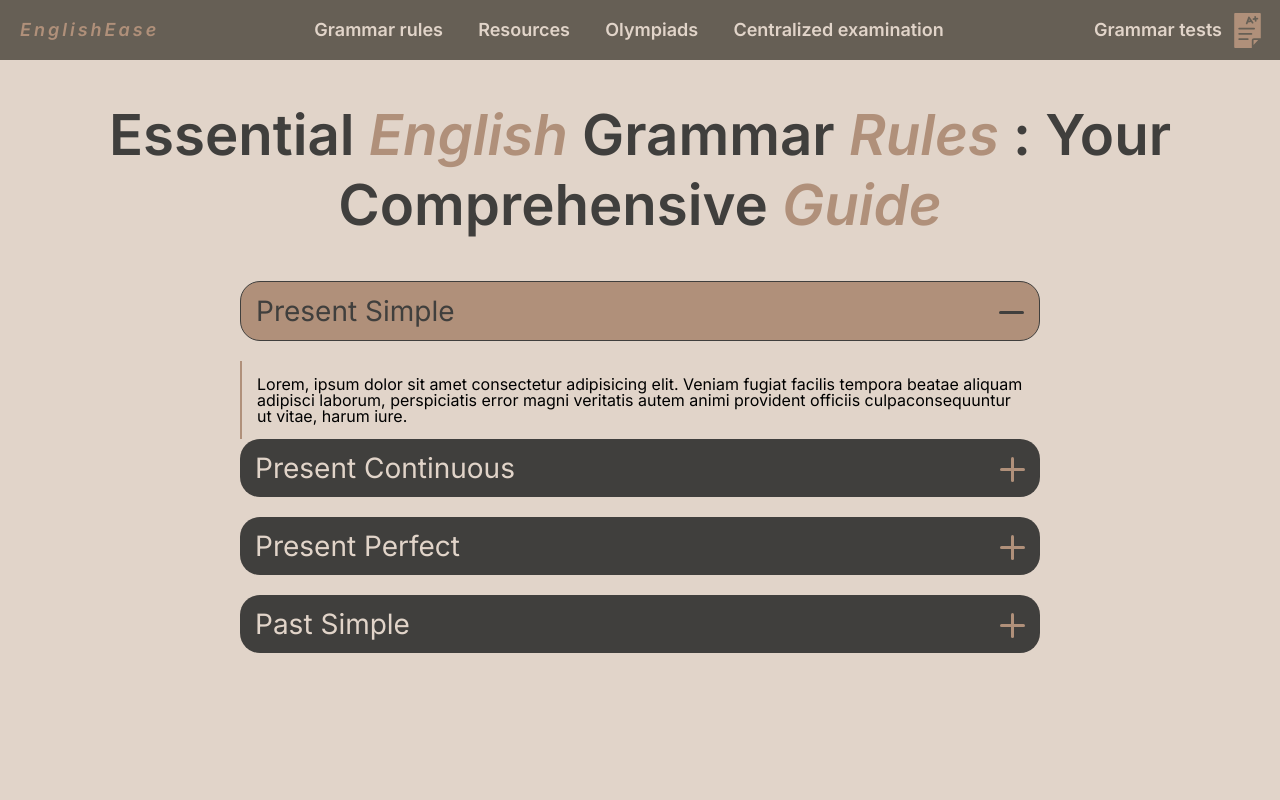
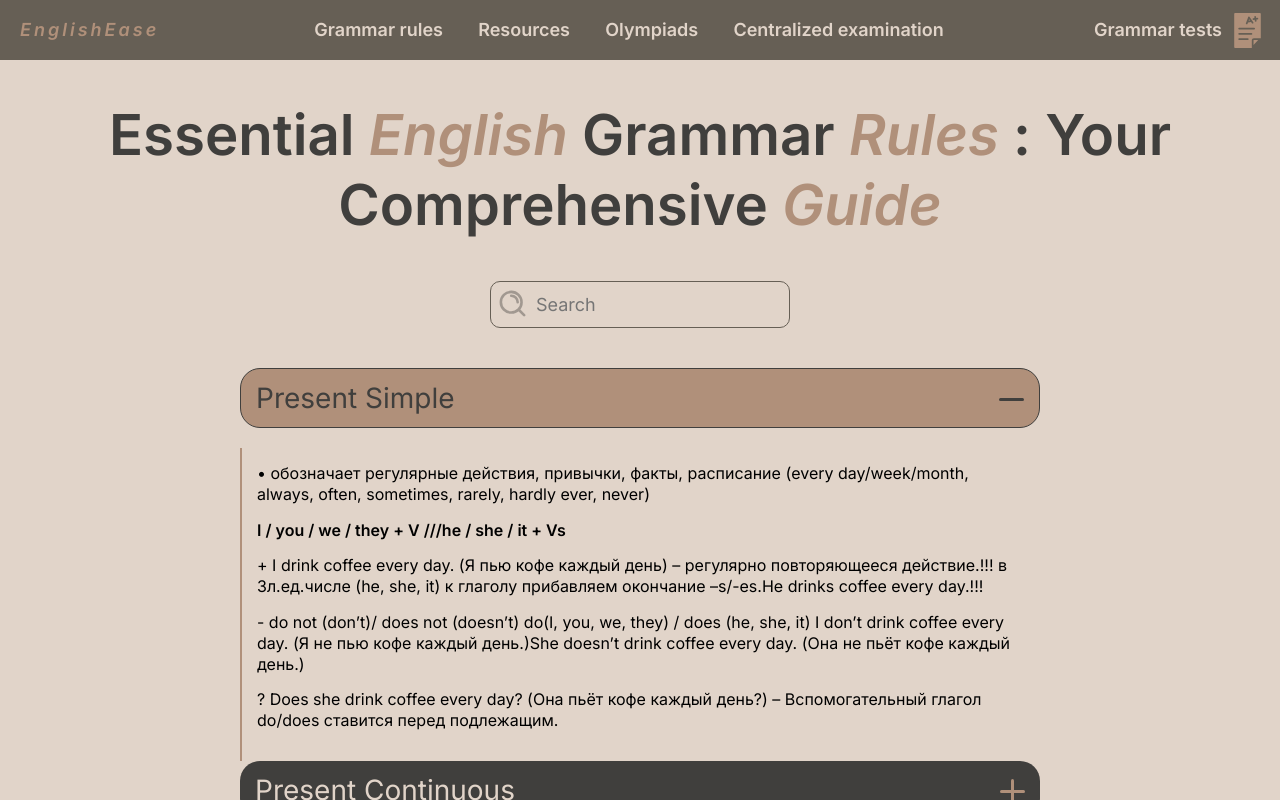
Before and after one commit to Anatoli-Paliukhovich/english-app, a React (Vite) app: page /rules in a window 1280 px wide. Both pictures are taken after a click on the element "Present Simple". Shown: the top 800 px of the page. Built offline with nearby package versions, Linux system fonts and the light colour scheme.

Commit message:
feat: add search to rules page, add container to slider

```diff
--- a/src/components/UI/accordion/Accordion.tsx
+++ b/src/components/UI/accordion/Accordion.tsx
@@ -2,17 +2,34 @@ import styles from "./accordion.module.scss";
 import AccordionItem from "./AccordionItem";
 import { useAppSelector, useAppDispatch } from "../../../hooks";
 import { setChosen } from "../../../features/accordion/accordionSlice";
+import { useRef } from "react";
+import Search from "../search/Search";
+import { useEffect } from "react";
+import { useLocation } from "react-router-dom";
 export default function Accordion() {
   const { data, isChosen } = useAppSelector((state) => state.accordion);
+  const { searchQuery, value } = useAppSelector((state) => state.search);
   const dispatch = useAppDispatch();
+  const location = useLocation();
+  const inputRef = useRef<HTMLInputElement>(null);
+  const filteredData = data.filter((rule) => {
+    return rule.title.toLowerCase().includes(searchQuery.toLowerCase());
+  });
 
   const handleToggle = (index: string): void => {
     dispatch(setChosen(index));
   };
+  useEffect(() => {
+    dispatch(setChosen(""));
+  }, [location.pathname]);
+  useEffect(() => {
+    inputRef.current?.focus();
+  }, [value, searchQuery]);
   return (
     <>
       <div className={styles.accordion__body}>
-        {data.map((item, index) => {
+        <Search ref={inputRef}></Search>
+        {filteredData.map((item, index) => {
           return (
             <AccordionItem
               onToggle={() => handleToggle(index.toString())}
--- a/src/components/UI/accordion/AccordionItem.tsx
+++ b/src/components/UI/accordion/AccordionItem.tsx
@@ -7,6 +7,11 @@ type AccordionItemProps = {
   description: string;
   id: number;
   active: boolean;
+  paragraf1: string;
+  paragraf2: string;
+  paragraf3: string;
+  paragraf4: string;
+  paragraf5: string;
 };
 export default function AccordionItem({
   onToggle,
@@ -15,6 +20,11 @@ export default function AccordionItem({
   description,
   id,
   active,
+  paragraf1,
+  paragraf2,
+  paragraf3,
+  paragraf4,
+  paragraf5,
 }: AccordionItemProps) {
   return (
     <>
@@ -29,6 +39,11 @@ export default function AccordionItem({
           className={`${styles.accordion__ans} ${active ? styles.open : ""}`}
         >
           <div className={styles.accordion__ans_text}>{description}</div>
+          <div className={styles.p1}>{paragraf1}</div>
+          <div className={styles.p2}>{paragraf2}</div>
+          <div className={styles.p3}>{paragraf3}</div>
+          <div className={styles.p4}>{paragraf4}</div>
+          <div className={styles.p5}>{paragraf5}</div>
         </div>
       </li>
     </>
--- a/src/components/UI/accordion/accordion.module.scss
+++ b/src/components/UI/accordion/accordion.module.scss
@@ -75,6 +75,10 @@
     overflow: hidden;
     height: 0;
     &.open {
+      display: flex;
+      flex-direction: column;
+      gap: 15px;
+      line-height: 130%;
       padding: toRem(15);
       border-left: toRem(2) solid $text-accent;
       overflow: visible;
@@ -91,3 +95,23 @@ video {
   width: 100%;
   object-fit: cover;
 }
+.p2,
+.p3,
+.p4,
+.p5 {
+  &:first-child {
+    font-weight: 600;
+    color: rgb(69, 171, 80);
+  }
+}
+.p1 {
+  font-weight: 600;
+}
+.p2 {
+}
+.p3 {
+}
+.p4 {
+}
+.p5 {
+}
--- a/src/components/UI/search/Search.tsx
+++ b/src/components/UI/search/Search.tsx
@@ -2,14 +2,15 @@ import styles from "./search.module.scss";
 import SearchIcon from "../../../assets/search.svg";
 import { useAppDispatch, useAppSelector } from "../../../hooks";
 import { setValue, setSearchQuery } from "../../../features/search/searchSlice";
-import React, { forwardRef } from "react";
+import React, { forwardRef, useEffect } from "react";
+import { useLocation } from "react-router-dom";
 
 type SearchProps = {};
 
 const Search = forwardRef<HTMLInputElement, SearchProps>((props, ref) => {
   const { value } = useAppSelector((state) => state.search);
   const dispatch = useAppDispatch();
-
+  const location = useLocation();
   const handleSearch = (e: React.ChangeEvent<HTMLInputElement>) => {
     dispatch(setValue(e.target.value));
     dispatch(setSearchQuery(e.target.value));
@@ -19,10 +20,14 @@ const Search = forwardRef<HTMLInputElement, SearchProps>((props, ref) => {
     dispatch(setValue(""));
     dispatch(setSearchQuery(""));
   };
-
+  useEffect(() => {
+    dispatch(setValue(""));
+    dispatch(setSearchQuery(""));
+  }, [location.pathname]);
   return (
     <>
       <div className={styles.search}>
+        <div className={styles.search__body}>
           <img src={SearchIcon} className={styles.search__icon} alt="search" />
           <input
             ref={ref}
@@ -50,6 +55,7 @@ const Search = forwardRef<HTMLInputElement, SearchProps>((props, ref) => {
             ""
           )}
         </div>
+      </div>
     </>
   );
 });
--- a/src/components/UI/search/search.module.scss
+++ b/src/components/UI/search/search.module.scss
@@ -1,11 +1,11 @@
 @import "../../../scss/variables.scss";
 .search {
+  display: flex;
+  justify-content: center;
+  align-items: center;
+  padding: 0px 0px toRem(40) 0px;
+  &__body {
     position: relative;
-  display: inline-block;
-  margin: 0 0 toRem(40) toRem(70);
-  margin-left: calc(
-    toRem(20) + (70 - 20) * ((100vw - toRem(380)) / (1440 - 380))
-  );
   }
   .input {
     border: toRem(1) solid $background-container;
@@ -39,3 +39,4 @@
       fill: rgb(64, 63, 61);
     }
   }
+}
--- a/src/components/UI/slider/Slider.tsx
+++ b/src/components/UI/slider/Slider.tsx
@@ -1,4 +1,5 @@
 // import Swiper core and required modules
+
 import Image from "../../../assets/slider/01.jpg";
 import Image1 from "../../../assets/slider/1.jpg";
 import Image2 from "../../../assets/slider/2.jpeg";
@@ -21,6 +22,7 @@ import "swiper/scss/effect-coverflow";
 import "./slider.scss";
 export default function Slider() {
   return (
+    <div className="swiper__container">
       <Swiper
         // install Swiper modules
         modules={[Navigation, Pagination, EffectCoverflow, Autoplay]}
@@ -80,5 +82,6 @@ export default function Slider() {
           <img src={Image5} />
         </SwiperSlide>
       </Swiper>
+    </div>
   );
 }
--- a/src/components/UI/slider/slider.scss
+++ b/src/components/UI/slider/slider.scss
@@ -1,4 +1,7 @@
 @import "../../../scss/variables.scss";
+.swiper__container {
+  @include container;
+}
 .swiper {
   width: 100%;
   padding: 0px 0px 40px 0px;
--- a/src/components/sections/sections.module.scss
+++ b/src/components/sections/sections.module.scss
@@ -28,6 +28,9 @@
     border-radius: toRem(10) toRem(200) toRem(200);
     transform: scale(0);
     transition: all 0.8s ease 0s;
+    @media (max-width: toRem(992)) {
+      transform: scale(1);
+    }
     &.active {
       transform: scale(1);
     }
@@ -72,6 +75,10 @@
     transform: translate(0, 120%);
     opacity: 0;
     transition: all 0.8s ease 0.3s;
+    @media (max-width: toRem(992)) {
+      transform: translate(0, 0);
+      opacity: 1;
+    }
     &.active {
       transform: translate(0, 0);
       opacity: 1;
--- a/src/data.ts
+++ b/src/data.ts
@@ -141,21 +141,42 @@ export const accordionData = [
     url: Logo1,
     title: "Present Simple",
     description:
-      "Lorem, ipsum dolor sit amet consectetur adipisicing elit. Veniam fugiat facilis tempora beatae aliquam adipisci laborum, perspiciatis error magni veritatis autem animi provident officiis culpaconsequuntur ut vitae, harum iure.",
+      "•	обозначает регулярные действия, привычки, факты, расписание (every day/week/month, always, often, sometimes, rarely, hardly ever, never)",
+    paragraf1: "I / you / we / they + V ///he / she / it + Vs",
+    paragraf2:
+      "+ I drink coffee every day. (Я пью кофе каждый день) – регулярно повторяющееся действие.!!! в 3л.ед.числе (he, she, it) к глаголу прибавляем окончание –s/-es.He drinks coffee every day.!!!",
+    paragraf3:
+      "- do not (don’t)/ does not (doesn’t)        do(I, you, we, they) / does (he, she, it) I don’t drink coffee every day. (Я не пью кофе каждый день.)She doesn’t drink coffee every day. (Она не пьёт кофе каждый день.)",
+    paragraf4:
+      "? Does she drink coffee every day? (Она пьёт кофе каждый день?) – Вспомогательный глагол do/does ставится перед подлежащим.",
+    paragraf5: "",
   },
   {
     id: 2,
     url: Logo1,
     title: "Present Continuous",
-    description:
-      "Lorem, ipsum dolor sit amet consectetur adipisicing elit. Veniam fugiat facilis tempora beatae aliquam adipisci laborum, perspiciatis error magni veritatis autem animi provident officiis culpaconsequuntur ut vitae, harum iure.",
+    description: `•	действие, которое происходит сейчас (now – сейчас, at the moment – в данный момент). Образуется с помощью вспомогательного глагола to be (am, is, are) и основного глагола c окончанием –ing.`,
+    paragraf1: "To be (am(I), is(he,she,it), are(you,we,they)) + V-ing",
+    paragraf2: "+ I am drinking coffee now. (Я пью кофе сейчас.)",
+    paragraf3:
+      "- He is not (isn’t) drinking coffee now. (Он не пьёт кофе сейчас.) – К глаголу to be (am, is, are) прибавляется частица not.",
+    paragraf4: ` Are you drinking coffee now? (Ты пьёшь кофе сейчас?) – Глагол to be (am, is, are) ставится перед подлежащим.`,
+    paragraf5: "",
   },
   {
     id: 3,
     url: Logo1,
     title: "Present Perfect",
     description:
-      "Lorem, ipsum dolor sit amet consectetur adipisicing elit. Veniam fugiat facilis tempora beatae aliquam adipisci laborum, perspiciatis error magni veritatis autem animi provident officiis culpaconsequuntur ut vitae, harum iure.",
+      "•	обозначает действие, произошедшее в прошлом, но важное в настоящем (already – уже, just – только что, ever – когда-либо, yet – ужеещё, never – никогда, recently – недавно).",
+    paragraf1: "have\\has + V3\\(-ed)",
+    paragraf2:
+      "+ I have already seen this photo. (Я уже видел эту фотографию.)",
+    paragraf3:
+      "-  have + not=haven’t  has + not=hasn’t + V3 I haven’t seen this photo yet. ( Я еще не видел эту фотографию.), Have you ever seen this photo? (Ты когда-либо видел эту фотографию?)",
+    paragraf4:
+      " Have\\Has ставится перед подлежащим Have you ever seen this photo? ( Ты когда-либо видел эту фотографию?)",
+    paragraf5: "",
   },
   {
     id: 4,
@@ -163,6 +184,11 @@ export const accordionData = [
     title: "Past Simple",
     description:
       "Lorem, ipsum dolor sit amet consectetur adipisicing elit. Veniam fugiat facilis tempora beatae aliquam adipisci laborum, perspiciatis error magni veritatis autem animi provident officiis culpaconsequuntur ut vitae, harum iure.",
+    paragraf1: "",
+    paragraf2: "",
+    paragraf3: "",
+    paragraf4: "",
+    paragraf5: "",
   },
 ];
 
--- a/src/features/accordion/accordionSlice.ts
+++ b/src/features/accordion/accordionSlice.ts
@@ -7,6 +7,11 @@ type AccordionData = {
   url: string;
   title: string;
   description: string;
+  paragraf1: string;
+  paragraf2: string;
+  paragraf3: string;
+  paragraf4: string;
+  paragraf5: string;
 };
 type AccordionState = {
   data: AccordionData[];
--- a/src/pages/rules/Rules.tsx
+++ b/src/pages/rules/Rules.tsx
@@ -2,7 +2,6 @@ import Accordion from "../../components/UI/accordion/Accordion";
 import styles from "./rules.module.scss";
 import { useLocation } from "react-router-dom";
 import { useEffect } from "react";
-
 export default function Rules() {
   const pathname = useLocation();
 
```
Lines whose indentation alone changed are shown as unchanged.
